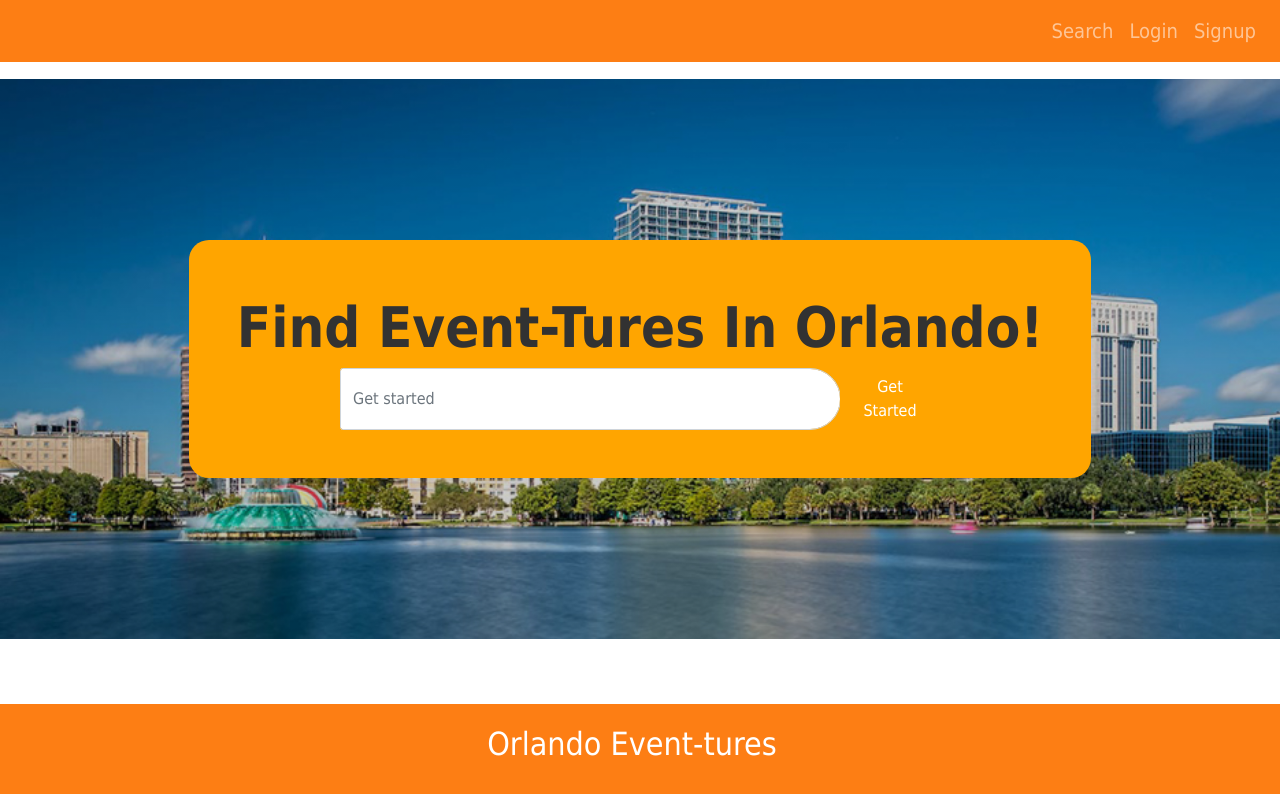
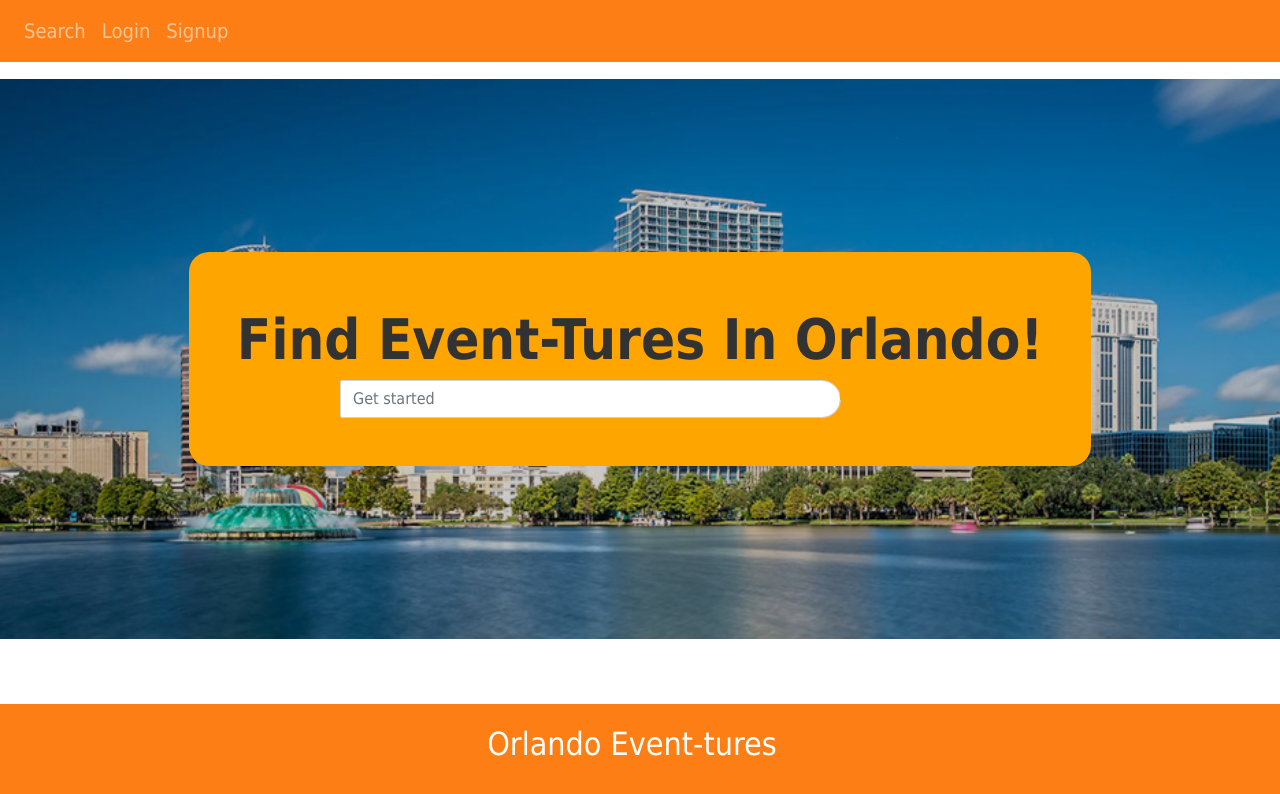
Before and after one commit to kalib-hicks/OrlandoEvent-ture, a React (Create React App) app in the folder client/: page / in a window 1280 px wide. Shown: the top 794 px of the page. Built offline with nearby package versions, Linux system fonts and the light colour scheme; a web font is replaced by a local one.

Commit message:
troubleshooting

```diff
--- a/client/src/components/Header/index.js
+++ b/client/src/components/Header/index.js
@@ -9,10 +9,10 @@ const Header = () => {
     };
 
     return(
-        <Navbar variant='dark' expand="lg" className='d-flex justify-content-center px-3'>
+        <Navbar variant='dark' expand="lg" className='d-flex justify-content-left px-3'>
 
             <Navbar.Toggle aria-controls="basic-navbar-nav" />
-            <Navbar.Collapse id="basic-navbar-nav" className="justify-content-end">
+            <Navbar.Collapse id="basic-navbar-nav" className="justify-content-left">
                 <Nav>
                     <Nav.Link href="/">Search</Nav.Link>
                     {Auth.loggedIn() ? (
--- a/client/src/components/Search/index.js
+++ b/client/src/components/Search/index.js
@@ -22,7 +22,7 @@ const Search = () => {
                 <div>
                     <h2>Find Event-tures in Orlando!</h2>
 
-                    <Form onSubmit={handleSearchSubmit}>
+                    <Form onClick={handleSearchSubmit}>
                         <InputGroup className='d-flex justify-content-center'>
                             <FormControl
                                 type='text'
@@ -33,7 +33,7 @@ const Search = () => {
                             />
                             <InputGroup.Append>
                                 <Button variant='secondary' className='search-btn' type='submit' style={{color: 'light-grey', textDecoration:'none'}}>
-                                    Get Started
+
                                 </Button>
                             </InputGroup.Append>
                         </InputGroup>
--- a/client/src/index.scss
+++ b/client/src/index.scss
@@ -104,14 +104,7 @@ h6 {
   }
 }
 
-//#about {
-  //width: 100%;
-  //height: 500px;
-  //text-align: center;
-  //background: -webkit-linear-gradient(rgba(0, 0, 0, 0.6), rgba(0, 0, 0, 0.6)),
-    //url("./assets/images/");
-  //background-position: center;
- // background-size: cover;
+
 
   h2 {
     font-size: 2rem;
@@ -243,7 +236,7 @@ h6 {
 
   .event-details {
     flex-direction: column;
-    align-items: center;
+    align-items: left;
     text-align: left;
 
     .event-img {
@@ -259,7 +252,7 @@ h6 {
       font-size: 1rem;
       color: $mid-grey;
       display: flex;
-      justify-content: center;
+      justify-content: left;
       flex-wrap: wrap;
       margin: 0.5rem 0;
 
--- a/client/src/pages/Profile.js
+++ b/client/src/pages/Profile.js
@@ -32,7 +32,7 @@ const Profile = () => {
 
     if (!user?.username) {
         return (
-            <h3 style={{ color: 'black', textAlign: 'center' }}>
+            <h3 style={{ color: 'black', textAlign: 'left' }}>
                 You need to be logged in to see this page. Use the navigation links above to sign up or log in!
             </h3>
         );
@@ -68,7 +68,7 @@ const Profile = () => {
                             <h1 >{user.username}</h1>
                             {userParam && (
                                 <Button variant='secondary' className='friend-btn' onClick={handleClick}>
-                                    Add Friend
+
                                 </Button>
                             )}
                         </Col>
```
